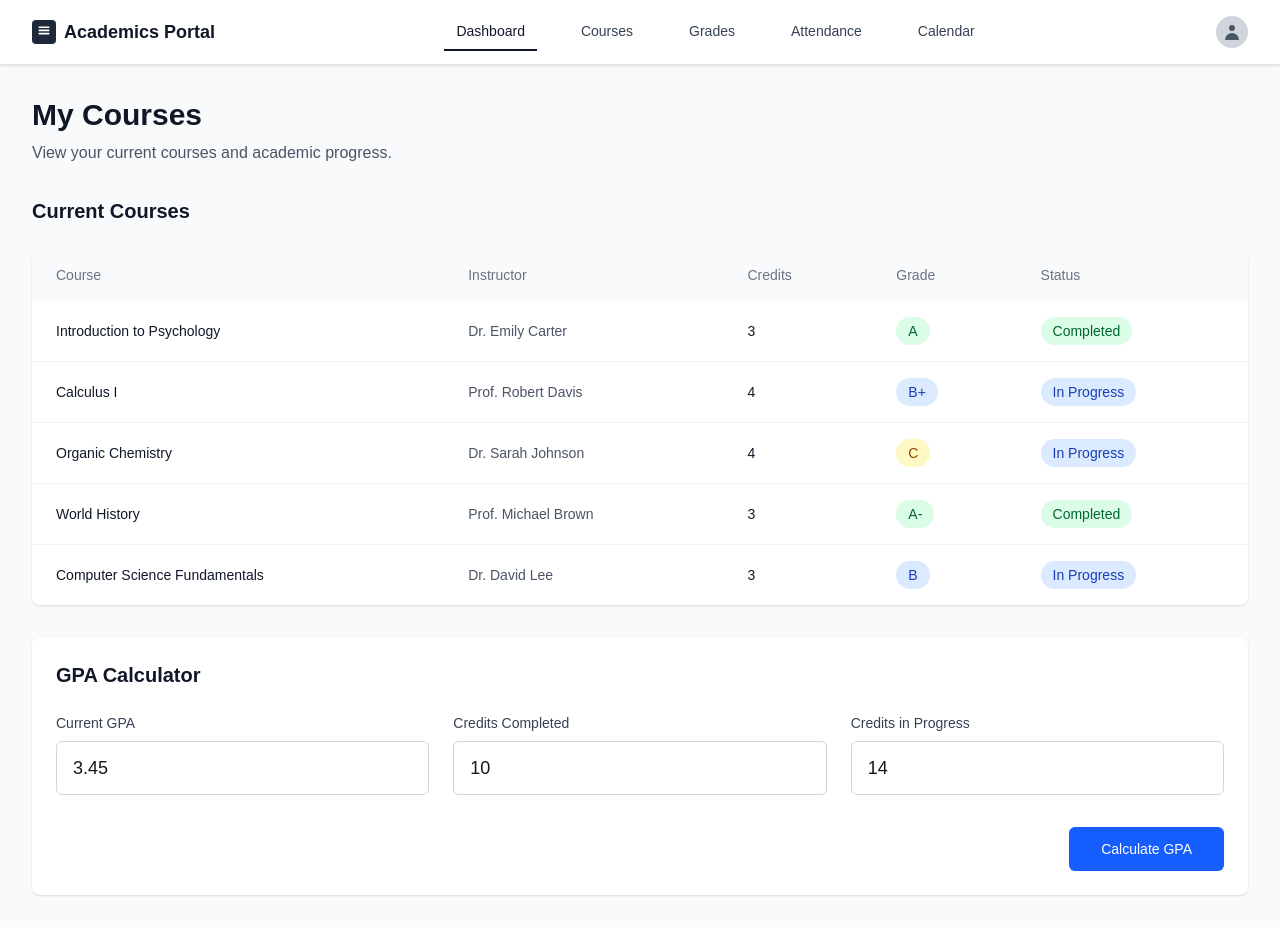
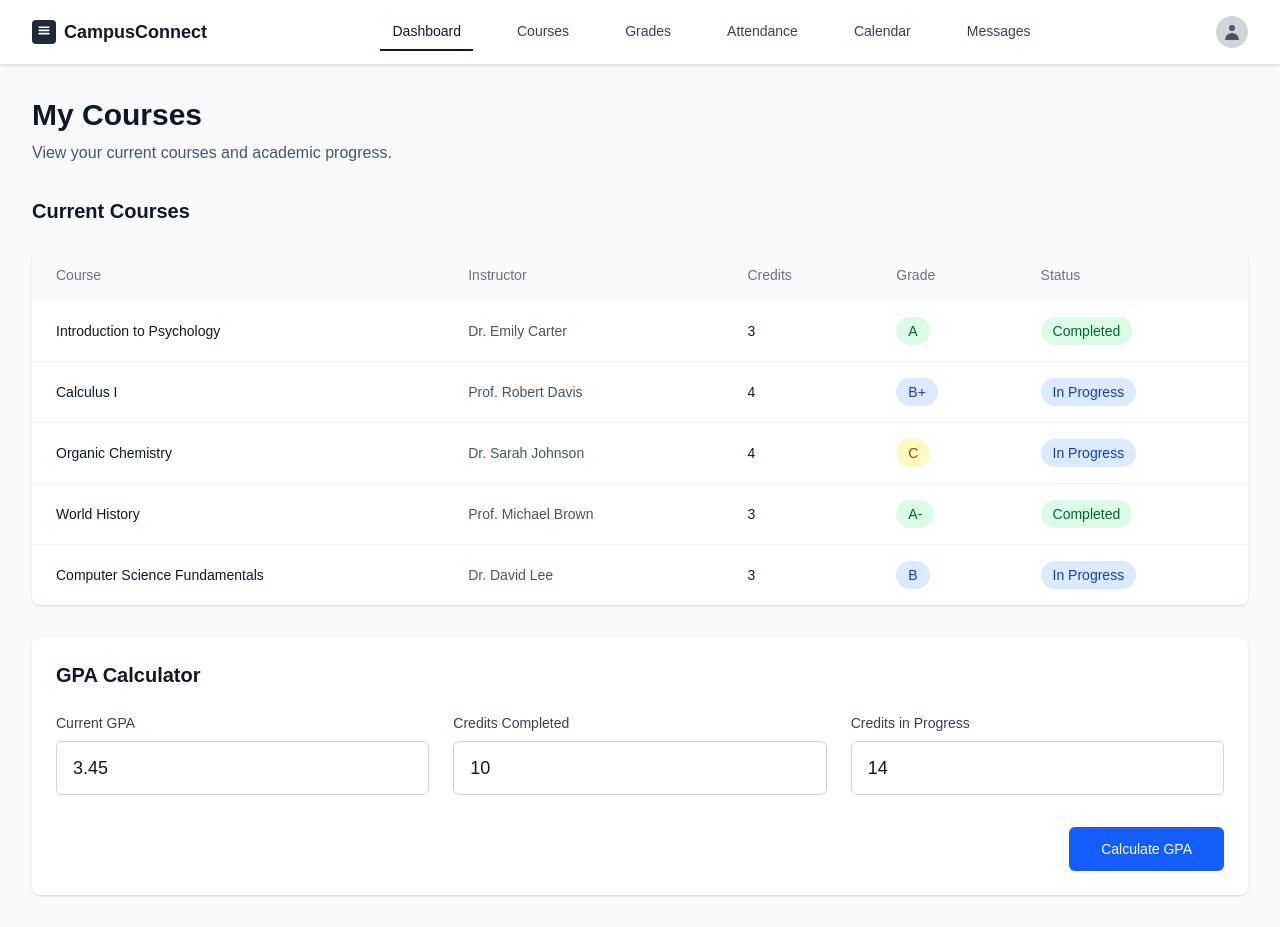
Before and after one commit to Firaolgosa/portal, a Next.js app: page /student/dashboard in a window 1280 px wide. Built offline with nearby package versions, Linux system fonts and the light colour scheme.

Commit message:
Update StudentHeader component: rename title to "CampusConnect" and add navigation link for Messages

```diff
--- a/features/student/components/layout/StudentHeader.tsx
+++ b/features/student/components/layout/StudentHeader.tsx
@@ -32,7 +32,7 @@ export default function StudentHeader() {
                   <path fillRule="evenodd" d="M3 4a1 1 0 011-1h12a1 1 0 110 2H4a1 1 0 01-1-1zm0 4a1 1 0 011-1h12a1 1 0 110 2H4a1 1 0 01-1-1zm0 4a1 1 0 011-1h12a1 1 0 110 2H4a1 1 0 01-1-1z" clipRule="evenodd" />
                 </svg>
               </div>
-              <h1 className="text-lg font-semibold text-gray-900">Academics Portal</h1>
+              <h1 className="text-lg font-semibold text-gray-900">CampusConnect</h1>
             </div>
           </div>
 
@@ -88,6 +88,16 @@ export default function StudentHeader() {
             >
               Calendar
             </Link>
+            <Link
+              href="/student/messages"
+              className={`px-3 py-2 text-sm font-medium border-b-2 ${
+                isActive('/student/messages')
+                  ? 'text-gray-900 border-gray-900'
+                  : 'text-gray-700 hover:text-gray-900 border-transparent hover:border-gray-300'
+              }`}
+            >
+              Messages
+            </Link>
           </nav>
 
           {/* User Profile */}
```
